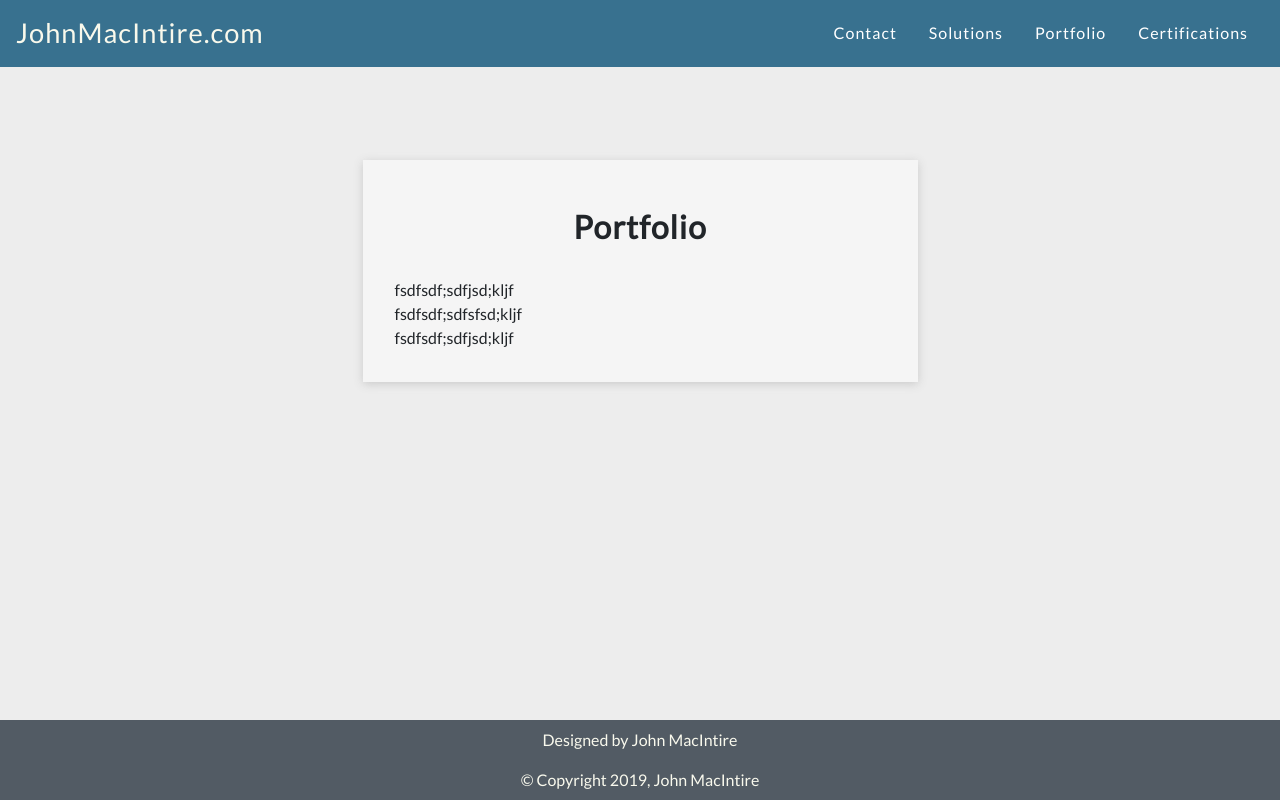
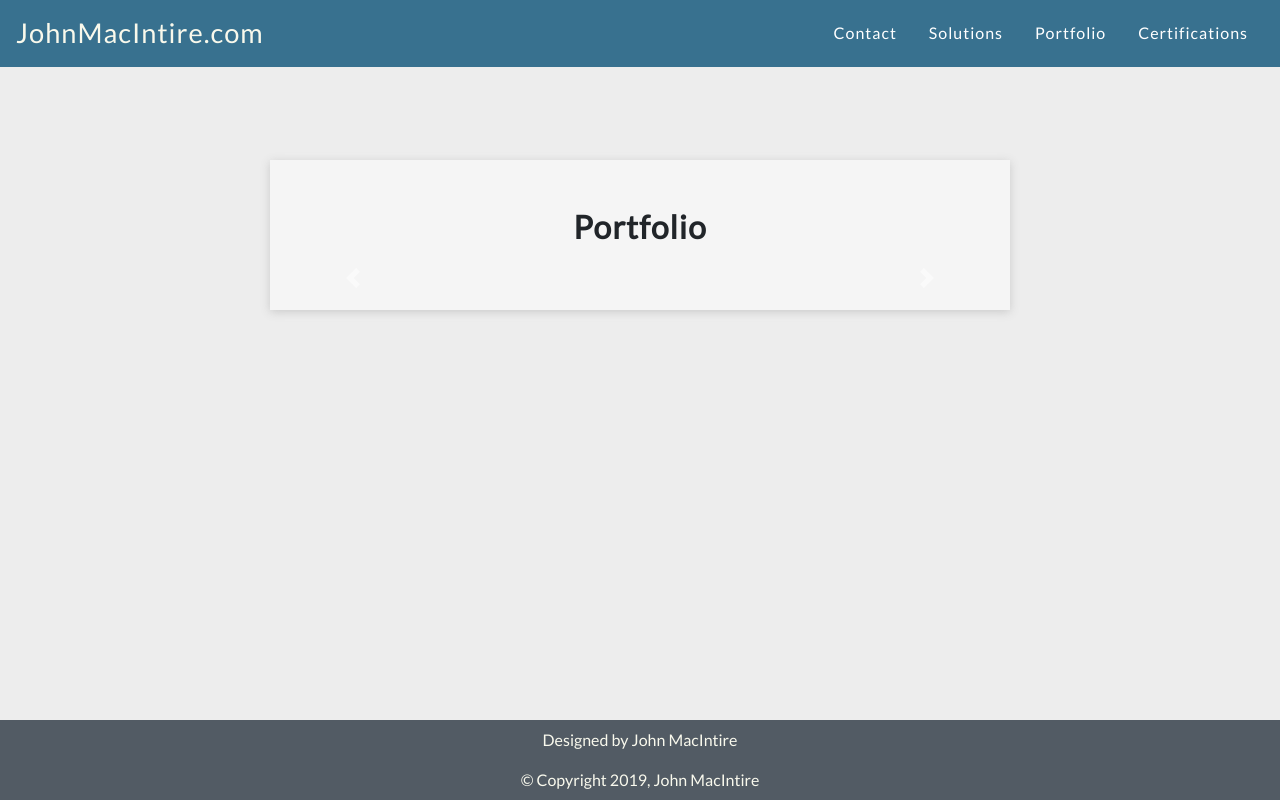
Before and after one commit to jrwmacintire/personal-site, a React (Create React App) app: page /portfolio in a window 1280 px wide. Built offline with nearby package versions, Linux system fonts and the light colour scheme.

Commit message:
Adding Carousel from React Bootstrap

```diff
--- a/src/components/Portfolio.js
+++ b/src/components/Portfolio.js
@@ -2,17 +2,17 @@ import React, { Component } from 'react';
 import Container from 'react-bootstrap/Container';
 import Row from 'react-bootstrap/Row';
 import Col from 'react-bootstrap/Col';
+
+import Slideshow from './Slideshow'
 
 export default class Portfolio extends Component {
     render() {
         return (
             <Container className="Portfolio" >
                 <Row className='portfolio-row'>
-                    <Col className='portfolio-col light-gray-shadow' xs={12} sm={10} md={8} lg={6}>
+                    <Col className='portfolio-col light-gray-shadow' xs={12} sm={11} md={11} lg={8}>
                         <h2>Portfolio</h2>
-                        <div>fsdfsdf;sdfjsd;kljf</div>
-                        <div>fsdfsdf;sdfsfsd;kljf</div>
-                        <div>fsdfsdf;sdfjsd;kljf</div>
+                        <Slideshow />
                     </Col>
                 </Row>
             </Container>
--- /dev/null
+++ b/src/components/Slide.js
@@ -0,0 +1,13 @@
+import React from 'react';
+import Carousel from 'react-bootstrap/Carousel';
+
+export default function Slide(props) {
+    return(
+        <Carousel.Item className='Slide'>
+            <img src='https://dummyimage.com/600x400/000/fff' alt='dummy'></img>
+            <Carousel.Caption>
+                <h3>Slide {props.index}</h3>
+            </Carousel.Caption>
+        </Carousel.Item>
+    )
+}
--- /dev/null
+++ b/src/components/Slideshow.js
@@ -0,0 +1,49 @@
+import React, { Component } from 'react'
+// import Container from 'react-bootstrap/Container';
+
+import Carousel from 'react-bootstrap/Carousel';
+// import Slide from './Slide';
+
+export default class Slideshow extends Component {
+
+    constructor(props, context) {
+        super(props, context);
+
+        this.getMockups = this.getMockups.bind(this);
+        this.handleSelect = this.handleSelect.bind(this);
+        this.state = {
+            index: 0,
+            direction: null,
+            mockups: []
+        };
+    }
+
+    componentDidMount() {
+        this.getMockups();
+    }
+
+    getMockups() {
+        const reader = new FileReader();
+        reader.onload = (e) => {
+            console.log(`event.target.value: ${e.target.value}`)
+        }
+    }
+
+    handleSelect(selectedIndex, e) {
+
+    }
+
+    render() {
+        const { index, direction } = this.state;
+        return (
+            <div className="Slideshow">
+                <Carousel
+                    activeIndex={index}
+                    direction={direction}
+                    onSelect={this.handleSelect} >
+                    { this.files }
+                </Carousel>
+            </div>
+        )
+    }
+}
--- a/src/styles/css/App.css
+++ b/src/styles/css/App.css
@@ -317,6 +317,13 @@
       .Solutions .solutions-row div.solutions-contact-link-wrapper .solutions-contact:hover {
         letter-spacing: 2px; }
 
+.Slideshow {
+  width: 100%;
+  background-color: antiquewhite; }
+
+.Slide {
+  background-color: aquamarine; }
+
 html {
   width: 100%;
   height: 100%;
--- /dev/null
+++ b/src/styles/css/Slide.css
@@ -0,0 +1,2 @@
+.Slide {
+  background-color: aquamarine; }
--- /dev/null
+++ b/src/styles/css/Slideshow.css
@@ -0,0 +1,3 @@
+.Slideshow {
+  width: 100%;
+  background-color: antiquewhite; }
--- a/src/styles/scss/App.scss
+++ b/src/styles/scss/App.scss
@@ -7,6 +7,8 @@
 @import './Certifications.scss';
 @import './Portfolio.scss';
 @import './Solutions.scss';
+@import './Slideshow.scss';
+@import './Slide.scss';
 @import url('https://fonts.googleapis.com/css?family=Lato|Roboto&display=swap');
 
 html {
--- /dev/null
+++ b/src/styles/scss/Slide.scss
@@ -0,0 +1,5 @@
+.Slide {
+    background-color: aquamarine;
+    // width: 100%;
+    // height: 100%;
+}
--- /dev/null
+++ b/src/styles/scss/Slideshow.scss
@@ -0,0 +1,4 @@
+.Slideshow {
+    width: 100%;
+    background-color: antiquewhite;
+}
```
Also changed, not shown: 1 other file (tests, documents, lock files or other folders).
